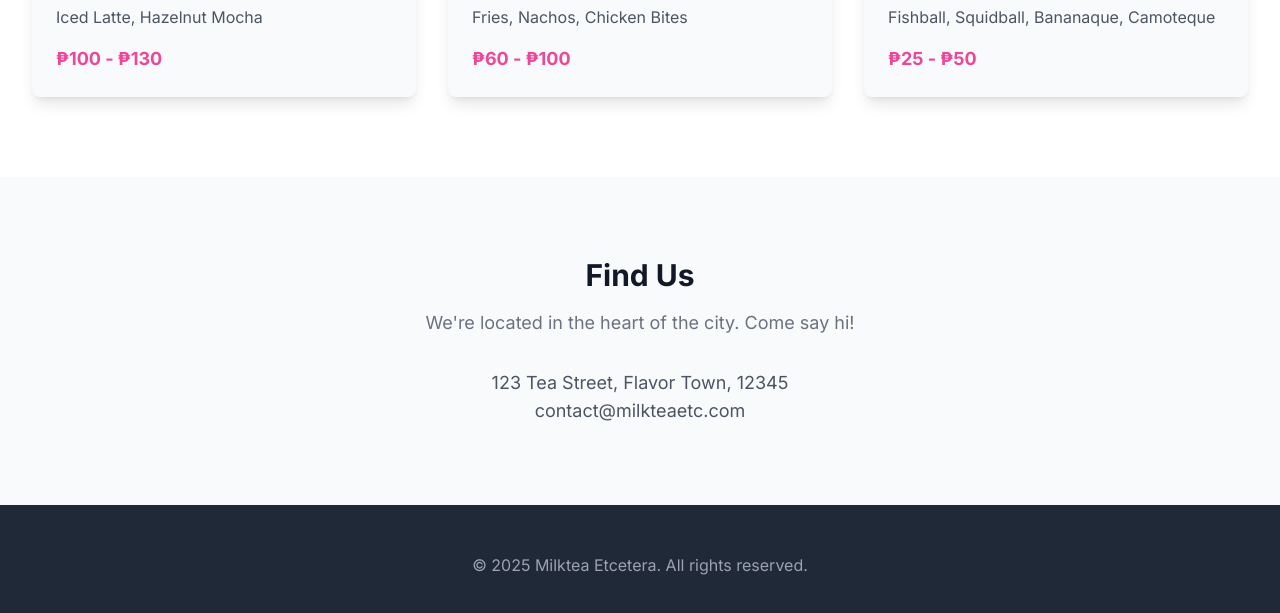
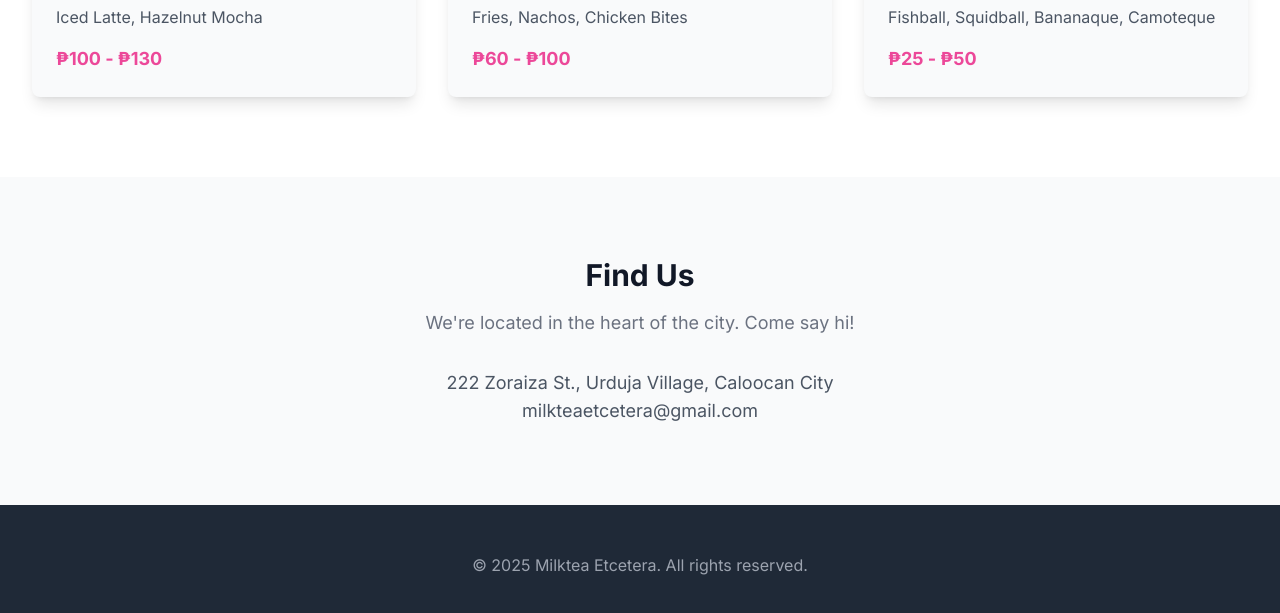
Before and after one commit to baderajennyson/milktea-etcetera-website, a plain HTML site: page index.html in a window 1280 px wide. Shown: the part 2707-3320 px from the top of the page. Drawn offline with nearby package versions, Linux system fonts and the light colour scheme.

Commit message:
Update index.html
Updated address.

```diff
--- a/index.html
+++ b/index.html
@@ -212,8 +212,8 @@
             <h2 class="text-3xl font-extrabold text-gray-900">Find Us</h2>
             <p class="mt-4 text-lg text-gray-500">We're located in the heart of the city. Come say hi!</p>
             <div class="mt-8">
-                <p class="text-lg text-gray-600">123 Tea Street, Flavor Town, 12345</p>
-                <p class="text-lg text-gray-600">contact@milkteaetc.com</p>
+                <p class="text-lg text-gray-600">222 Zoraiza St., Urduja Village, Caloocan City</p>
+                <p class="text-lg text-gray-600">milkteaetcetera@gmail.com</p>
             </div>
         </div>
     </section>
```
